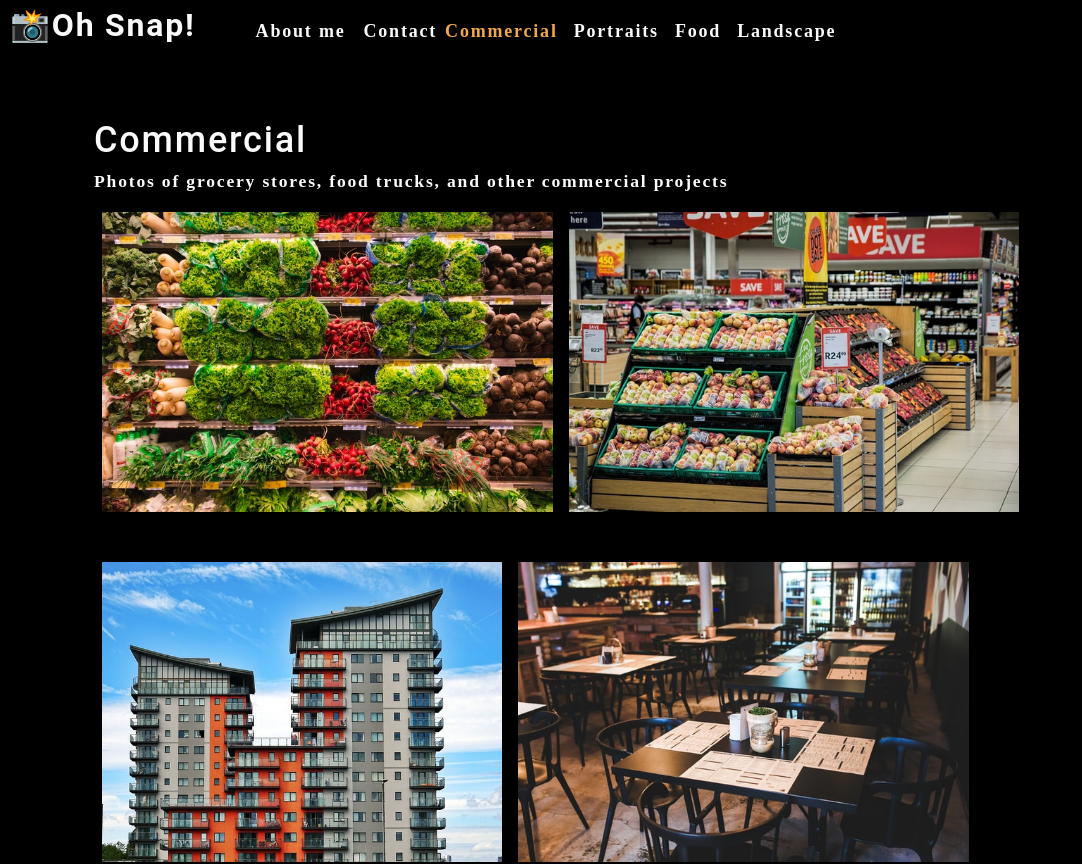
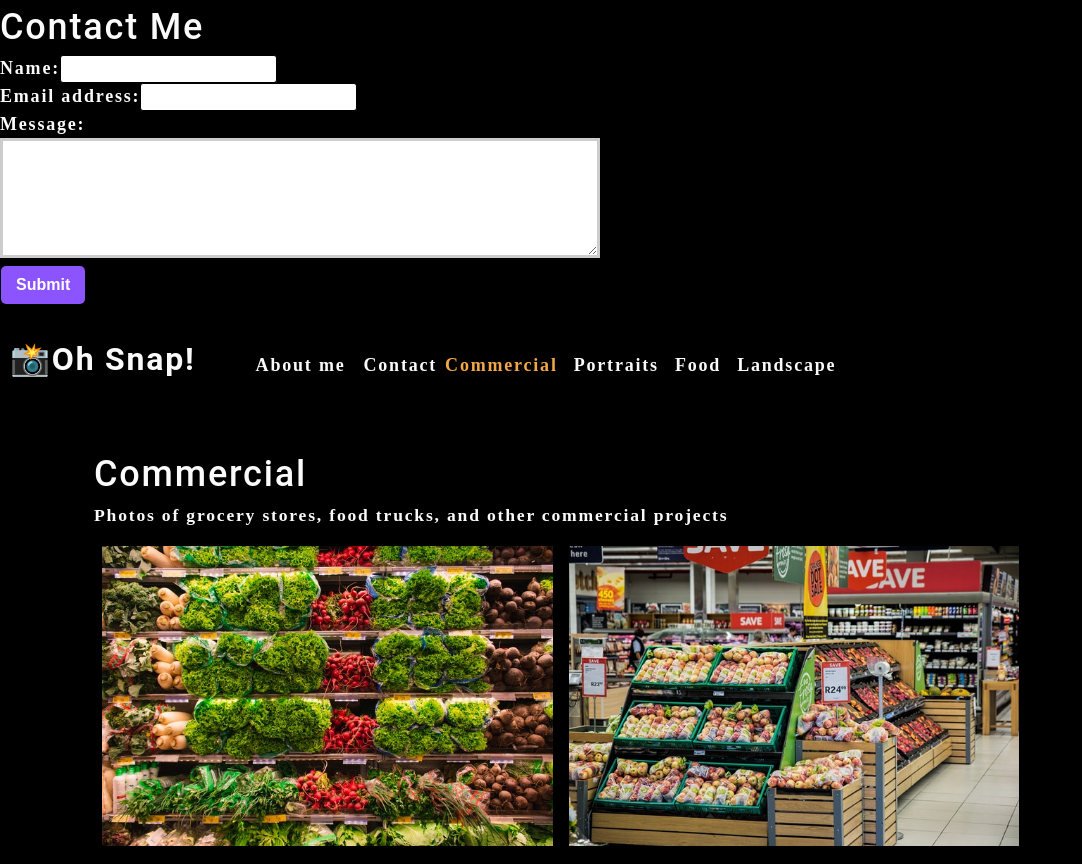
Before and after one commit to anusontarangkul/React-photo-portfolio, a React (Create React App) app: page / in a window 1280 px wide. Shown: the top 864 px of the page, without its empty margins (0-1082 px from the left). Built offline with nearby package versions, Linux system fonts and the light colour scheme.

Commit message:
add form change and submit

```diff
--- a/src/App.js
+++ b/src/App.js
@@ -3,7 +3,8 @@
 import './App.css';
 import About from './components/About';
 import Nav from './components/Nav';
-import Gallery from "./components/Gallery";
+import Gallery from './components/Gallery';
+import ContactForm from './components/Contact';
 
 function App() {
   const [categories] = useState([
@@ -24,6 +25,7 @@
 
   return (
     <div>
+      <ContactForm></ContactForm>
       <Nav
         categories={categories}
         setCurrentCategory={setCurrentCategory}
--- a/src/components/Contact/index.js
+++ b/src/components/Contact/index.js
@@ -1,21 +1,32 @@
-import React from 'react';
+import React, { useState } from 'react';
 
 function ContactForm() {
+    const [formState, setFormState] = useState({ name: '', email: '', message: '' });
+    const { name, email, message } = formState;
+
+    function handleChange(e) {
+        setFormState({ ...formState, [e.target.name]: e.target.value })
+    }
+
+    function handleSubmit(e) {
+        e.preventDefault();
+        console.log(formState);
+    }
     return (
         <section>
             <h1>Contact Me</h1>
-            <form id="contact-form">
+            <form id="contact-form" onSubmit={handleSubmit}>
                 <div>
                     <label htmlFor="name">Name:</label>
-                    <input type="text" name="name" />
+                    <input type="text" defaultValue={name} onChange={handleChange} name="name" />
                 </div>
                 <div>
                     <label htmlFor="email">Email address:</label>
-                    <input type="email" name="email" />
+                    <input type="email" defaultValue={email} onChange={handleChange} name="email" />
                 </div>
                 <div>
                     <label htmlFor="message">Message:</label>
-                    <textarea name="message" rows="5" />
+                    <textarea name="message" defaultValue={message} onChange={handleChange} rows="5" />
                 </div>
                 <button type="submit">Submit</button>
             </form>
```
